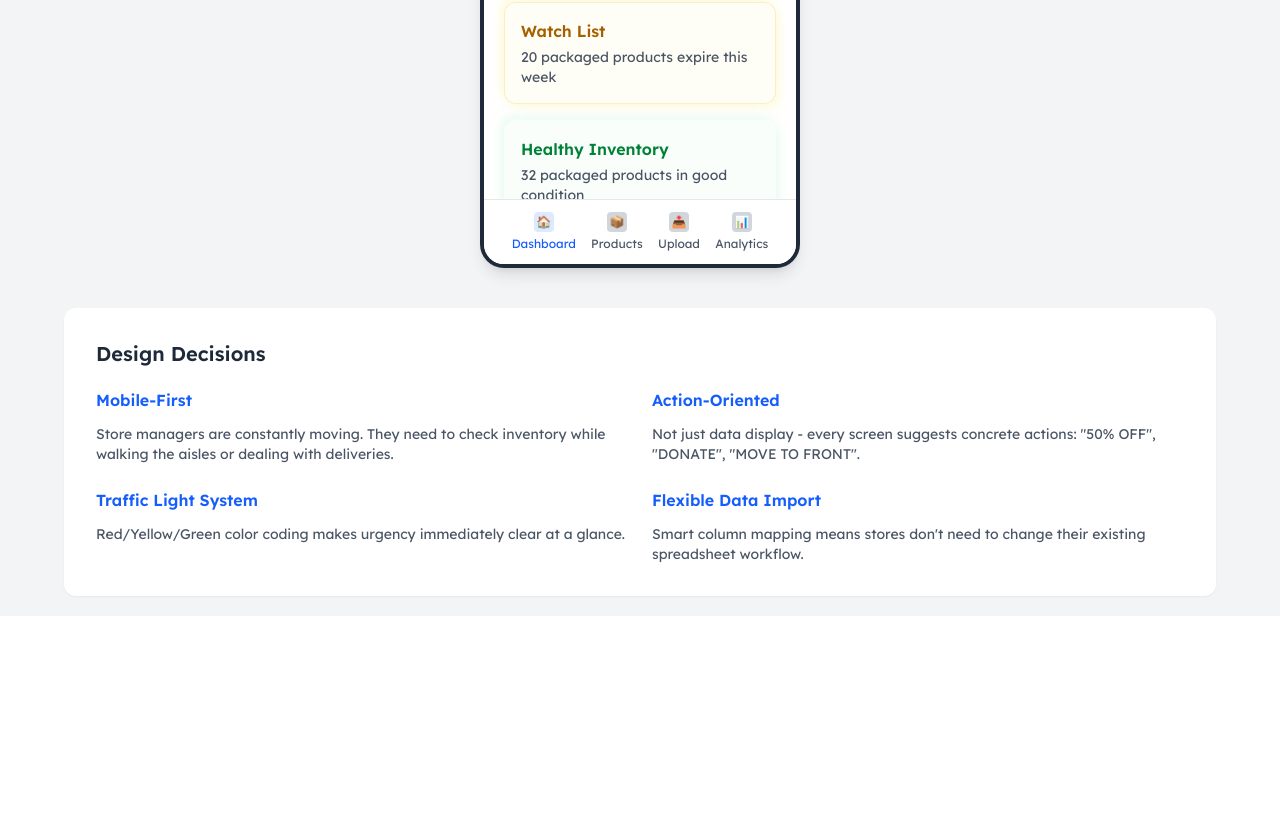
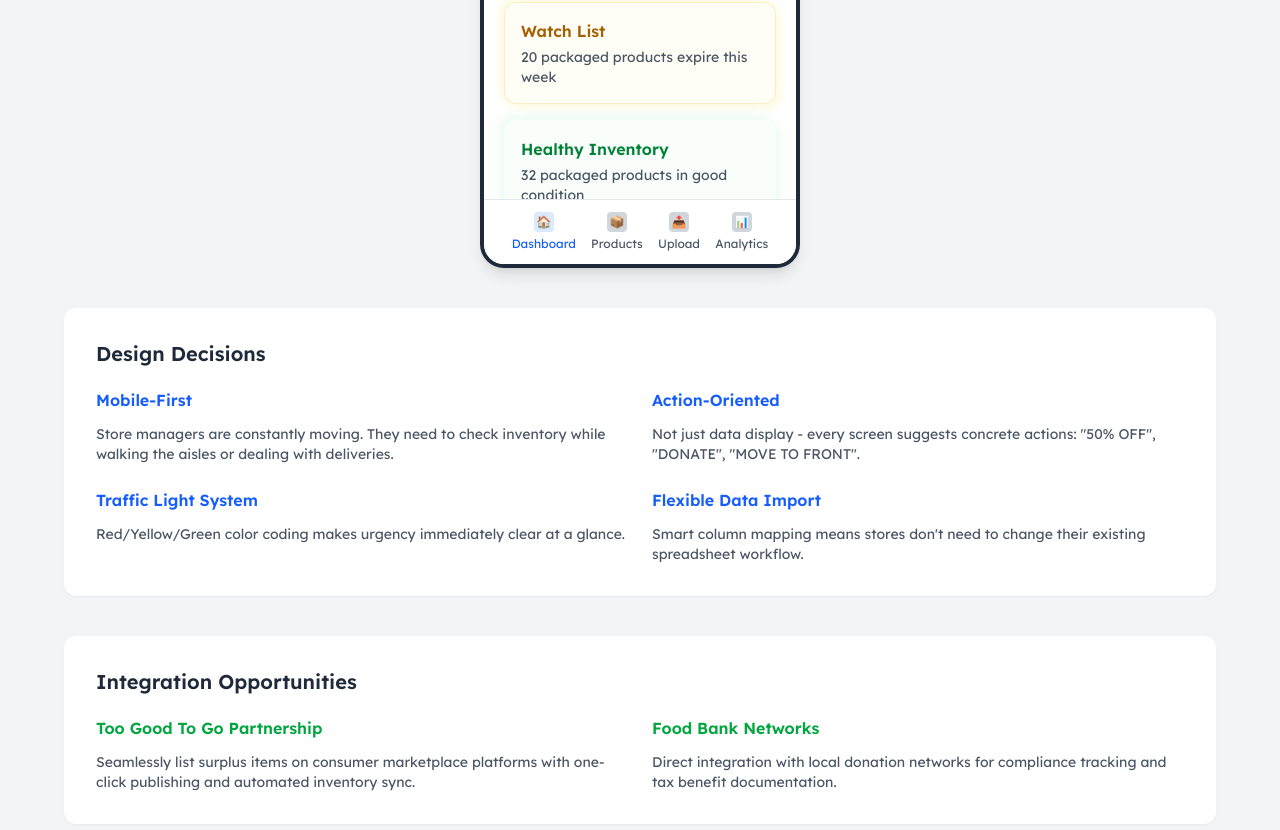
Before and after one commit to seano424/lifo-wireframes, a Next.js app: page / in a window 1280 px wide. Shown: the part 700-1530 px from the top of the page. Before the commit the page ends 1316 px from the top, so only its background shows below. Built offline with nearby package versions, Linux system fonts and the light colour scheme; a web font is replaced by a local one.

Commit message:
Refactor LifoDashboard component: streamline imports by removing unused item retrieval functions, enhance layout with additional "Integration Opportunities" section, and improve spacing in the design decisions area for better visual clarity.

```diff
--- a/components/LifoDashboard.tsx
+++ b/components/LifoDashboard.tsx
@@ -7,22 +7,13 @@ import { ProductsScreen } from './dashboard/ProductsScreen'
 import { UploadScreen } from './dashboard/UploadScreen'
 import { MappingScreen } from './dashboard/MappingScreen'
 import { AnalyticsScreen } from './dashboard/AnalyticsScreen'
-import {
-  getAllItems,
-  getUrgentItems,
-  getWatchListItems,
-  getHealthyItems,
-} from '../data/mockProducts'
-import { UrgentItem } from '../types'
+import { getAllItems } from '../data/mockProducts'
 
 const LifoDashboard = () => {
   const [activeScreen, setActiveScreen] = useState('dashboard')
   const [showPackagedOnly, setShowPackagedOnly] = useState(true)
 
   const allItems = getAllItems()
-  const urgentItems = getUrgentItems()
-  const watchListItems = getWatchListItems()
-  const healthyItems = getHealthyItems()
 
   const renderScreen = () => {
     switch (activeScreen) {
@@ -98,7 +89,7 @@ const LifoDashboard = () => {
         </div>
 
         {/* Design Decisions */}
-        <div className="bg-white p-8 rounded-xl shadow-xs">
+        <div className="bg-white p-8 rounded-xl shadow-xs mb-10">
           <h2 className="text-xl font-semibold text-gray-800 mb-5">
             Design Decisions
           </h2>
@@ -140,6 +131,33 @@ const LifoDashboard = () => {
             </div>
           </div>
         </div>
+
+        {/* Integration Opportunities */}
+        <div className="bg-white p-8 rounded-xl shadow-xs">
+          <h2 className="text-xl font-semibold text-gray-800 mb-5">
+            Integration Opportunities
+          </h2>
+          <div className="grid grid-cols-1 md:grid-cols-2 gap-6">
+            <div>
+              <h3 className="text-green-600 font-semibold mb-3">
+                Too Good To Go Partnership
+              </h3>
+              <p className="text-gray-600 text-sm">
+                Seamlessly list surplus items on consumer marketplace platforms
+                with one-click publishing and automated inventory sync.
+              </p>
+            </div>
+            <div>
+              <h3 className="text-green-600 font-semibold mb-3">
+                Food Bank Networks
+              </h3>
+              <p className="text-gray-600 text-sm">
+                Direct integration with local donation networks for compliance
+                tracking and tax benefit documentation.
+              </p>
+            </div>
+          </div>
+        </div>
       </div>
     </div>
   )
```
